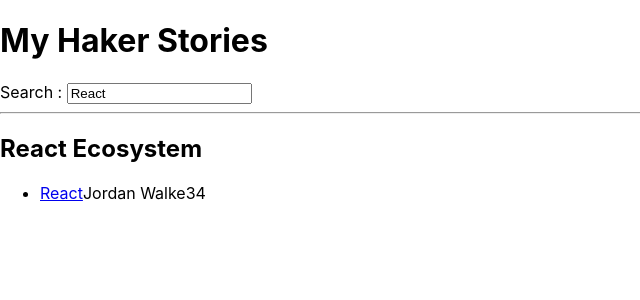
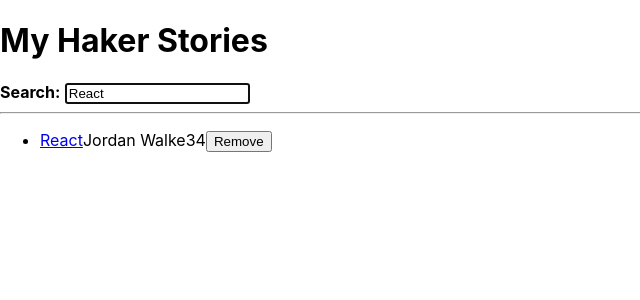
Before and after one commit to YanaGorina-alt/road-to-react-hacker-stories, a React (Create React App) app: page / in a window 1280 px wide. Shown: the top 300 px of the page, without its empty margins (0-640 px from the left). Built offline with nearby package versions, Linux system fonts and the light colour scheme.

Commit message:
feat: Inline handler

```diff
--- a/package.json
+++ b/package.json
@@ -34,5 +34,9 @@
       "last 1 firefox version",
       "last 1 safari version"
     ]
+  },
+  "devDependencies": {
+    "@babel/plugin-proposal-private-property-in-object": "^7.21.11",
+    "@babel/plugin-transform-private-property-in-object": "^7.23.3"
   }
 }
--- a/src/App.js
+++ b/src/App.js
@@ -2,11 +2,7 @@
 import './App.css';
 import * as React from 'react';
 
-
-// Arrow Function:
-const App =()=> {
-
-  const stories = [
+const initialStories = [
   {
     title: 'React',
     url: 'https://reactjs.org/',
@@ -24,6 +20,12 @@ const App =()=> {
     objectID: 1,
   },
 ];
+
+
+// Arrow Function:
+const App =()=> {
+
+
 
   // Instead of using two hooks separatly we'll make a custom hook
 
@@ -50,6 +52,16 @@ const App =()=> {
 
   const [searchTerm, setSearchTerm] = useSemiPersistentState('search', 'React');
 
+  const [stories, setStories] = React.useState(initialStories);
+
+  const handleRemoveStory = item => {
+    const newStories = stories.filter(
+      story => item.objectID !== story.objectID
+      );
+
+    setStories(newStories);
+  };
+
   const handleSearch = (event) => {
     console.log(event.target.value);
     setSearchTerm(event.target.value);
@@ -67,49 +79,65 @@ const App =()=> {
 
       <InputWithLabel
         id='search'
-        label="Search :"
         value={searchTerm}
-        type="text"
         onInputChange={handleSearch}
-      />
+        isFocused
+        children
+      >
+
+        <strong>Search:</strong>
+        {/* children ^^^ */}
+      </InputWithLabel>
 
       <hr/>
-      <List list={searchedStories} title="React Ecosystem"/>
+      <List list={searchedStories}  onRemoveItem = {handleRemoveStory}/>
     </div>
 
   );
 }
 
 // Function Expression:
-const InputWithLabel = function({id,label,value,type,onInputChange}) {
+const InputWithLabel = function({id,value,type='text',children,onInputChange,isFocused}) {
+
+  const inputRef = React.useRef();
+
+  React.useEffect(()=>{
+    if(isFocused) {
+      inputRef.current.focus();
+    }
+
+  }, [isFocused]);
 
   return (
     <>
-      <label htmlFor={id}>{label}</label>
+      <label htmlFor={id}>{children}</label>
       &nbsp;
-      <input id={id} type={type} value={value} onChange={onInputChange}/>
+      <input id={id} type={type} value={value} onChange={onInputChange} ref={inputRef}/>
     </>
   )
 }
 
 
 // Function Declaration:
-function List (props){
-  const {title, list} = props; // props Destructuring
+function List ({list, onRemoveItem}){
+
   return (
     <div>
-      <h2>{title}</h2>
+
       <ul>
           {list.map(function(item){
             return(
-                <Item key={item.objectID} item={item} />
+                <Item
+                 key={item.objectID}
+                 item={item}
+                 onRemoveItem = {onRemoveItem} />
                 );
           })}
       </ul>
     </div>
   )
  }
-const Item = ({item}) => { // props Destructuring
+const Item = ({item, onRemoveItem}) => { // props Destructuring
   return(
     <li>
     <span>
@@ -118,6 +146,11 @@ const Item = ({item}) => { // props Destructuring
     <span>{item.author}</span>
     <span>{item.num_comments}</span>
     <span>{item.points}</span>
+    <span>
+      <button type='button' onClick={ () => onRemoveItem(item)}>
+        Remove
+      </button>
+    </span>
     </li>
   )
 }
```
Also changed, not shown: 1 other file (tests, documents, lock files or other folders). Lines whose indentation alone changed are shown as unchanged.
